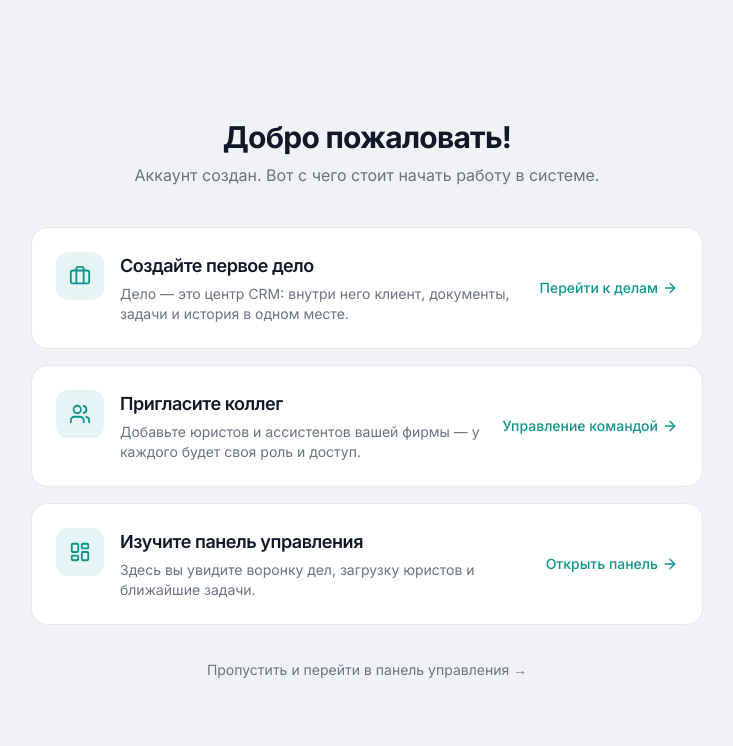
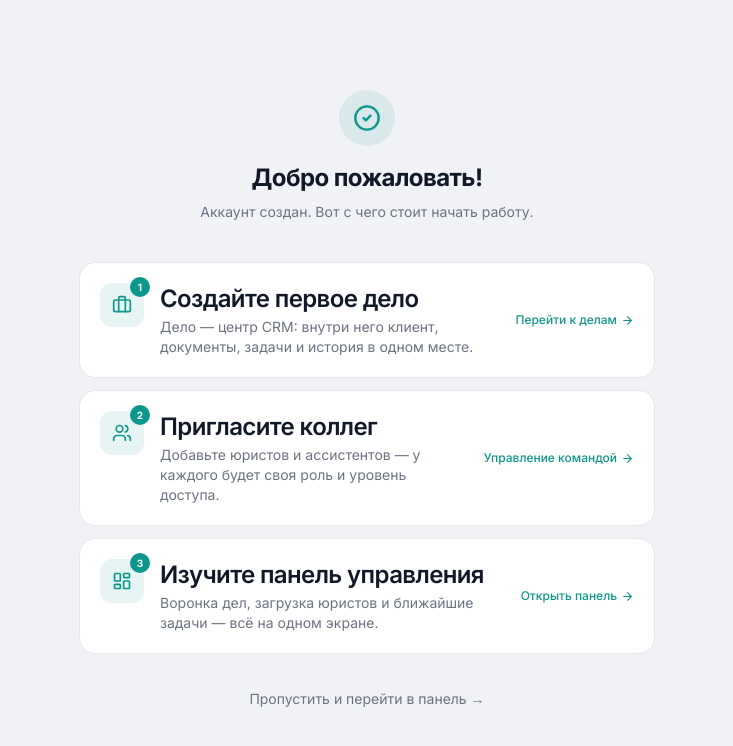
Before and after one commit to RIZVAN321-DIL/SaaS-PROJECT, a Next.js app in the folder frontend/: page /onboarding in a window 1280 px wide. Shown: the top 746 px of the page, without its empty margins (273-1006 px from the left). Built offline with nearby package versions, Linux system fonts and the light colour scheme.

Commit message:
Update page.tsx

```diff
--- a/frontend/src/app/onboarding/page.tsx
+++ b/frontend/src/app/onboarding/page.tsx
@@ -1,87 +1,75 @@
 'use client';
 
 import { useRouter } from 'next/navigation';
-import { Briefcase, Users, LayoutDashboard, ArrowRight } from 'lucide-react';
+import { Briefcase, Users, LayoutDashboard, ArrowRight, CheckCircle2 } from 'lucide-react';
 import { getUser } from '@/lib/auth';
+
+const steps = [
+  {
+    icon: Briefcase,
+    title: 'Создайте первое дело',
+    description: 'Дело — центр CRM: внутри него клиент, документы, задачи и история в одном месте.',
+    href: '/cases',
+    cta: 'Перейти к делам',
+  },
+  {
+    icon: Users,
+    title: 'Пригласите коллег',
+    description: 'Добавьте юристов и ассистентов — у каждого будет своя роль и уровень доступа.',
+    href: '/settings/team',
+    cta: 'Управление командой',
+  },
+  {
+    icon: LayoutDashboard,
+    title: 'Изучите панель управления',
+    description: 'Воронка дел, загрузка юристов и ближайшие задачи — всё на одном экране.',
+    href: '/dashboard',
+    cta: 'Открыть панель',
+  },
+];
 
 export default function OnboardingPage() {
   const router = useRouter();
   const user = getUser();
 
-  const steps = [
-    {
-      icon: Briefcase,
-      title: 'Создайте первое дело',
-      description:
-        'Дело — это центр CRM: внутри него клиент, документы, задачи и история в одном месте.',
-      action: () => router.push('/cases'),
-      cta: 'Перейти к делам',
-    },
-    {
-      icon: Users,
-      title: 'Пригласите коллег',
-      description:
-        'Добавьте юристов и ассистентов вашей фирмы — у каждого будет своя роль и доступ.',
-      action: () => router.push('/settings/team'),
-      cta: 'Управление командой',
-    },
-    {
-      icon: LayoutDashboard,
-      title: 'Изучите панель управления',
-      description:
-        'Здесь вы увидите воронку дел, загрузку юристов и ближайшие задачи.',
-      action: () => router.push('/dashboard'),
-      cta: 'Открыть панель',
-    },
-  ];
-
   return (
     <main className="flex min-h-screen items-center justify-center bg-background p-6">
-      <div className="w-full max-w-2xl">
+      <div className="w-full max-w-xl">
         <div className="mb-10 text-center">
-          <h1 className="text-3xl font-bold">
-            Добро пожаловать{user?.email ? `, ${user.email}` : ''}!
-          </h1>
-          <p className="mt-2 text-muted-foreground">
-            Аккаунт создан. Вот с чего стоит начать работу в системе.
-          </p>
+          <div className="mx-auto mb-4 flex h-14 w-14 items-center justify-center rounded-full bg-primary/10">
+            <CheckCircle2 size={28} className="text-primary" />
+          </div>
+          <h1 className="text-2xl font-bold">Добро пожаловать{user?.email ? `, ${user.email.split('@')[0]}` : ''}!</h1>
+          <p className="mt-2 text-sm text-muted-foreground">Аккаунт создан. Вот с чего стоит начать работу.</p>
         </div>
 
-        <div className="space-y-4">
-          {steps.map((step) => {
+        <div className="space-y-3">
+          {steps.map((step, idx) => {
             const Icon = step.icon;
             return (
               <button
-                key={step.title}
+                key={step.href}
                 type="button"
-                onClick={step.action}
-                className="flex w-full items-start gap-4 rounded-2xl border border-border bg-card p-6 text-left transition hover:border-primary"
+                onClick={() => router.push(step.href)}
+                className="flex w-full items-start gap-4 rounded-2xl border border-border bg-card p-5 text-left transition hover:border-primary/50 hover:shadow-sm"
               >
-                <div className="flex h-12 w-12 shrink-0 items-center justify-center rounded-xl bg-primary/10 text-primary">
-                  <Icon size={22} />
+                <div className="relative flex h-11 w-11 shrink-0 items-center justify-center rounded-xl bg-primary/10">
+                  <Icon size={20} className="text-primary" />
+                  <span className="absolute -right-1.5 -top-1.5 flex h-5 w-5 items-center justify-center rounded-full bg-primary text-[10px] font-bold text-primary-foreground">{idx + 1}</span>
                 </div>
                 <div className="min-w-0 flex-1">
-                  <h2 className="text-lg font-semibold">{step.title}</h2>
-                  <p className="mt-1 text-sm text-muted-foreground">
-                    {step.description}
-                  </p>
+                  <h2 className="font-semibold">{step.title}</h2>
+                  <p className="mt-0.5 text-sm text-muted-foreground">{step.description}</p>
                 </div>
-                <div className="flex shrink-0 items-center gap-1 self-center text-sm font-medium text-primary">
-                  {step.cta}
-                  <ArrowRight size={16} />
-                </div>
+                <div className="flex shrink-0 items-center gap-1 self-center text-xs font-medium text-primary">{step.cta}<ArrowRight size={13} /></div>
               </button>
             );
           })}
         </div>
 
         <div className="mt-8 text-center">
-          <button
-            type="button"
-            onClick={() => router.push('/dashboard')}
-            className="text-sm text-muted-foreground hover:text-foreground hover:underline"
-          >
-            Пропустить и перейти в панель управления →
+          <button type="button" onClick={() => router.push('/dashboard')} className="text-sm text-muted-foreground hover:text-foreground hover:underline">
+            Пропустить и перейти в панель →
           </button>
         </div>
       </div>
```
